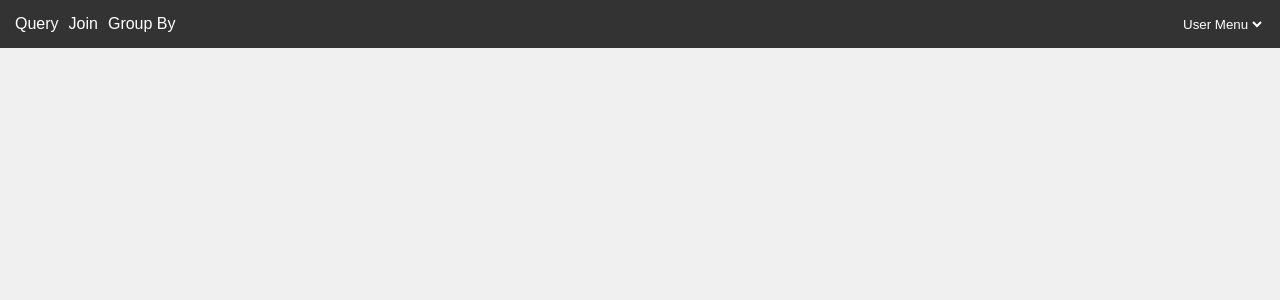
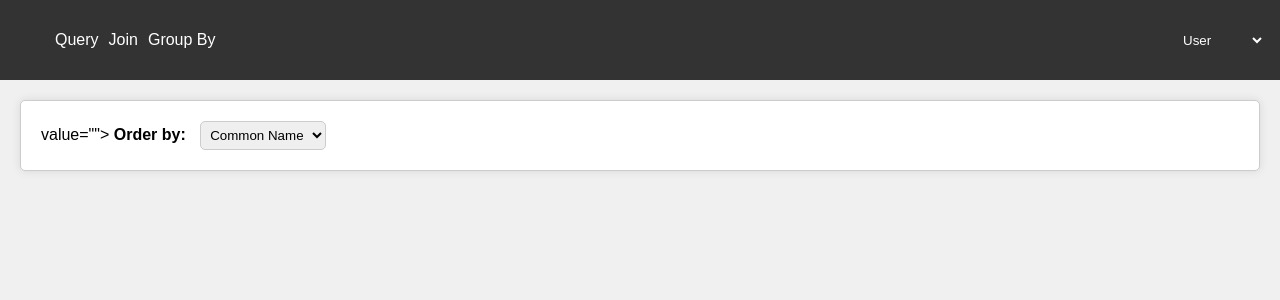
Before and after one commit to Pyro18/Bellsprout-CO, a PHP site: page /frontend/search/search.php in a window 1280 px wide. Shown: the top 300 px of the page. Run offline with PHP 8.4, Linux system fonts and the light colour scheme; the visitor is signed in with stand-in values (Sample User, id 1); a stand-in replaces the project's code that opens the database connection; some libraries are stand-ins or nearby versions.

Commit message:
varie modifiche

````diff
--- a/backend/login/login.php
+++ b/backend/login/login.php
@@ -6,9 +6,12 @@
 
 $username = $_POST['username'];
 $password = $_POST['password'];
+
 $sql = "SELECT * FROM user WHERE username='$username' AND password='$password'";
 
 try {
+
+    // da cambiare e mettere la query in prepare per motivi di sicurezza (SQL injection)
     $res = $conn->query($sql);
 
     if($res->rowCount() > 0){
--- a/frontend/index.php
+++ b/frontend/index.php
@@ -23,6 +23,7 @@
           echo '<li class="dropdown">';
           echo '<div class="div-dropdown">';
           echo '<select onchange="location = this.value;">' ;
+          echo '<option selected disabled><i class="fa-solid fa-user" style="color: #ffffff;"></i>User</option>'; // Added icon here
           echo '<option value="./dashboard/dashboard.php">Dashboard</option>';
           echo '<option value="#">Profile</option>';
           echo '<option value="./login/logout.php">Logout</option>';
@@ -46,11 +47,11 @@
           <button type="submit"><i class="fas fa-search"></i></button>
       </form>
 
+
       <!-- credo di dover usare ajax per far vedere il risultato delle query qua  -->
       <!-- TODO: USARE AJAX PER VEDERE LE QUERY NELL' INDEX -->
   </div>
 
-
   <p>Lorem ipsum dolor sit amet consectetur adipisicing elit. Quisquam, voluptatum.</p>
 </body>
 </html>
--- a/frontend/search/search.php
+++ b/frontend/search/search.php
@@ -16,42 +16,43 @@
             background-color: #f0f0f0;
         }
 
-        nav {
-            background-color: #333;
-            color: #fff;
-            padding: 10px 0;
-        }
-
-        nav ul {
-            list-style-type: none;
-            padding: 0;
-            margin: 0;
-            display: flex;
-            justify-content: space-around;
-        }
-
-        nav ul li {
-            display: inline;
-        }
-
-        .search-results {
+        .result {
+            border: 1px solid #ccc;
             margin: 20px;
             padding: 20px;
-        }
-
-        .result {
-            border: 1px solid #ccc;
-            margin-bottom: 20px;
-            padding: 20px;
             background-color: #fff;
+            border-radius: 5px;
+            box-shadow: 0 0 10px rgba(0, 0, 0, 0.1);
         }
 
         .result h2 {
             margin-top: 0;
+            color: #333;
         }
 
         .result p {
             margin-bottom: 0;
+            color: #666;
+        }
+
+        form {
+            margin: 20px;
+            padding: 20px;
+            background-color: #fff;
+            border: 1px solid #ccc;
+            border-radius: 5px;
+            box-shadow: 0 0 10px rgba(0, 0, 0, 0.1);
+        }
+
+        form label {
+            font-weight: bold;
+            margin-right: 10px;
+        }
+
+        form select {
+            padding: 5px;
+            border: 1px solid #ccc;
+            border-radius: 5px;
         }
     </style>
 
@@ -66,11 +67,11 @@
 
         <?php
         $loggedIn = isset($_SESSION['userId']);
-        if ($loggedIn){
+        if ($loggedIn) {
             echo '<li class="dropdown">';
             echo '<div class="div-dropdown">';
             echo '<select onchange="location = this.value;">';
-            echo '<option value="#" selected>User Menu</option>';
+            echo '<option selected disabled><i class="fa-solid fa-user" style="color: #ffffff;"></i>User</option>'; // Added icon here
             echo '<option value="./dashboard/dashboard.php">Dashboard</option>';
             echo '<option value="#">Profile</option>';
             echo '<option value="./login/logout.php">Logout</option>';
@@ -80,7 +81,7 @@
         } else {
             echo '<div class="login-pre-login"';
             echo '<li><a href="/frontend/login/login_form.php">Login</a></li>';
-            // echo '<li><a href="./login/register.php">Register</a></li>';
+            //echo '<li><a href="./login/register.php">Register</a></li>';
             echo '</div>';
         }
         ?>
@@ -95,6 +96,7 @@
 
     if ($_SERVER && isset($_SERVER['REQUEST_METHOD']) && $_SERVER['REQUEST_METHOD'] === 'GET' && isset($_GET['query'])) {
         $userInput = $_GET['query'];
+        $order = isset($_GET['order']) ? $_GET['order'] : 't.common_name'; // ordina per nome di default
 
         try {
             $query = $conn->prepare("SELECT p.color, p.price, t.scientific_name, t.common_name, c.fat, c.watering, c.fruit, c.disease_resistance, c.seasonality, c.sunlight_exposure, c.fragrance
@@ -104,7 +106,8 @@
                                     WHERE p.color LIKE :query
                                     OR t.scientific_name LIKE :query
                                     OR t.common_name LIKE :query
-            OR c.characteristic_id LIKE :query");
+                                    OR c.characteristic_id LIKE :query
+                                    ORDER BY $order");
 
             $query->bindValue(':query', '%' . $userInput . '%', PDO::PARAM_STR);
             $query->execute();
@@ -113,7 +116,7 @@
             //var_dump($results);
 
             // div con risultati
-            if ($results){
+            if ($results) {
                 foreach ($results as $result) {
                     echo '<div class="result">';
 
@@ -133,7 +136,30 @@
             die("Error: " . $e->getMessage());
         }
     }
+
     ?>
 </div>
+
+<form method="GET" action="./search.php">
+    <input type="hidden" name="query"
+           <!-- best practice per la sicurezza di quando si stampa un determinato contenuto in un valore html
+           in questo caso mi assicuro che il valore dell'input utente ```($_GET['query'])``` sia correttamente controllato
+           prima di essere inserito nell'HTML. (mi evito un XSS) -->
+        value="<?php echo isset($_GET['query']) ? htmlspecialchars($_GET['query']) : ''; ?>">
+    <label for="order">Order by:</label>
+    <select name="order" id="order" onchange="this.form.submit()">
+        <option value="t.common_name" <?php echo (isset($_GET['order']) && $_GET['order'] == 't.common_name') ? 'selected' : ''; ?>>
+            Common Name
+        </option>
+        <option value="t.scientific_name" <?php echo (isset($_GET['order']) && $_GET['order'] == 't.scientific_name') ? 'selected' : ''; ?>>
+            Scientific Name
+        </option>
+        <option value="p.color" <?php echo (isset($_GET['order']) && $_GET['order'] == 'p.color') ? 'selected' : ''; ?>>
+            Color
+        </option>
+    </select>
+</form>
+
+
 </body>
 </html>
````
Also changed, not shown: README.md. Lines whose indentation alone changed are shown as unchanged.
